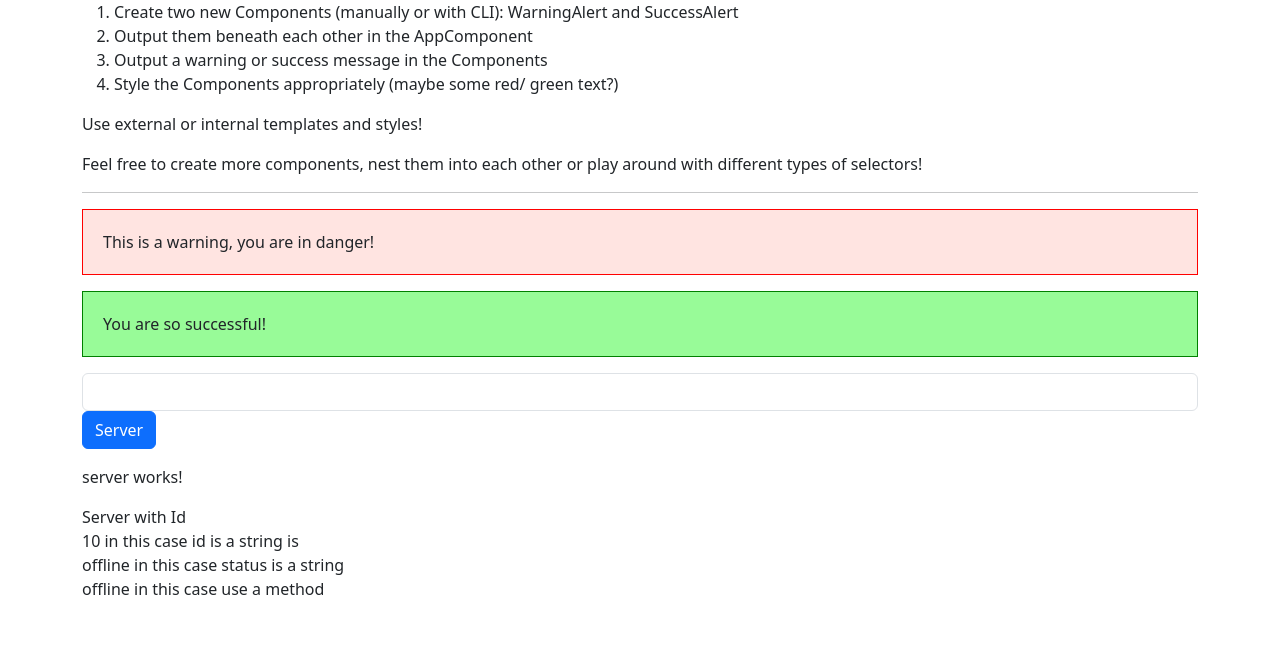
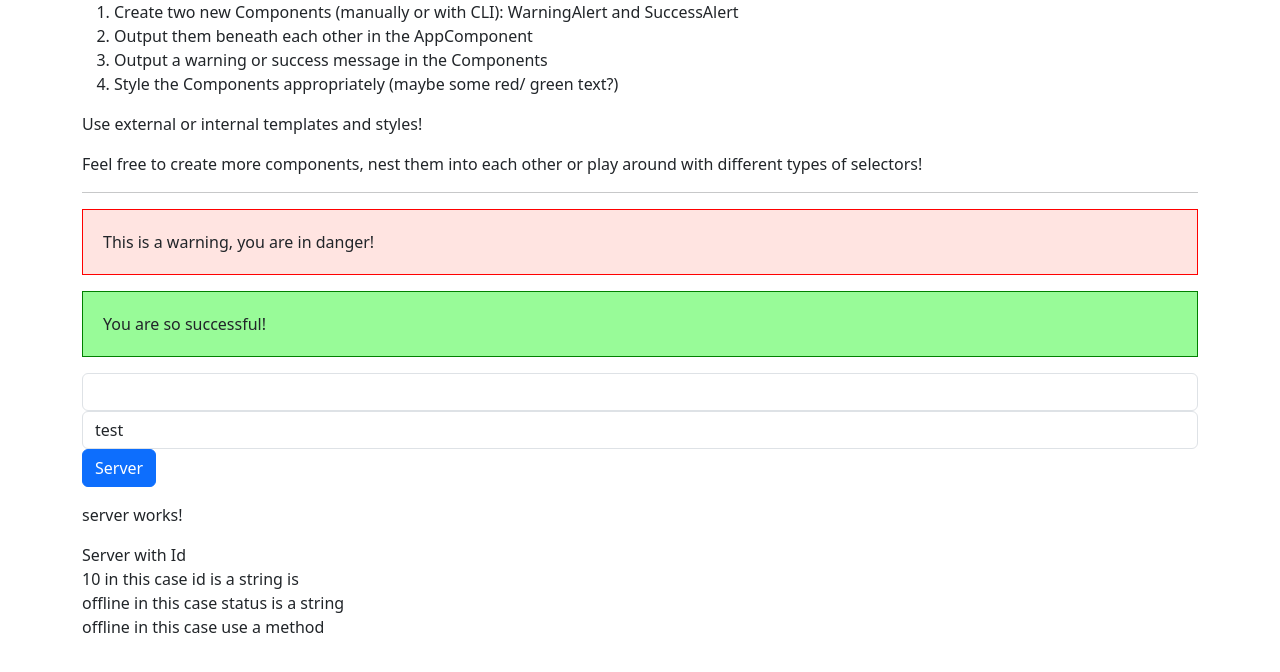
Before and after one commit to AMINOZZI/adidasApp, an Angular app: page / in a window 1280 px wide. Shown: the top 672 px of the page. Built offline with nearby package versions, Linux system fonts and the light colour scheme.

Commit message:
working with ngModel

```diff
--- a/src/app/servers/servers.component.html
+++ b/src/app/servers/servers.component.html
@@ -1,4 +1,6 @@
 <input class="form-control" (input)="trackText($event)">
+{{text}}
+<input class="form-control" [(ngModel)]="ngModelTest">
 {{text}}
 
 <div class="col-xs-12">
--- a/src/app/servers/servers.component.ts
+++ b/src/app/servers/servers.component.ts
@@ -9,6 +9,7 @@ export class ServersComponent implements OnInit {
   allowNewServer: boolean = false;
   stringserverOn: string = '';
   text: string = '';
+  ngModelTest = 'test';
 
   constructor() {
     //arrow Function
```
